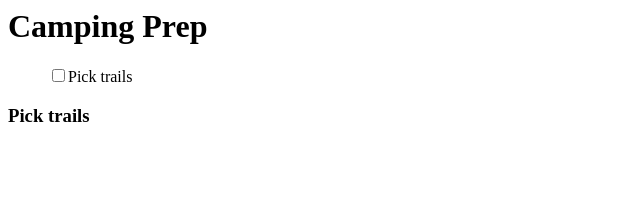
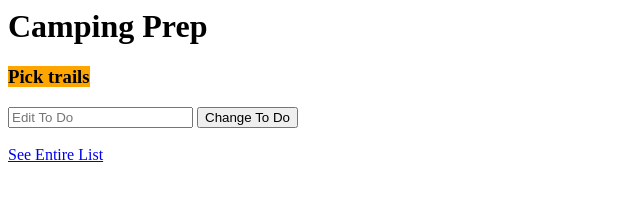
Before and after one commit to chrissyha/todo_app_front_end, a plain HTML site: page show.html in a window 1280 px wide. Shown: the whole page, without its empty margins (0-640 px from the left). Drawn offline with Linux system fonts and the light colour scheme.

Commit message:
Edit CSS styles to show text colors and hover

```diff
--- a/show.css
+++ b/show.css
@@ -1,4 +1,8 @@
-ul {
-    list-style-type: none;
+.textbackground span {
+    background-color: orange;
+}
 
+.textbackground span:hover{
+  background-color: yellow;
+  border-radius: 3px;
 }
--- a/show.html
+++ b/show.html
@@ -8,13 +8,15 @@
 
   <body>
       <h1>Camping Prep</h1>
-      <ul>
-          <li>
-              <input type="checkbox" name="camping" value="trail">Pick trails</input></li>
-          </li>
+      <h3 class="textbackground"><span>Pick trails</span></h3>
 
-      </ul>
-      <h3 class="no-padding-list">Pick trails</h3>
+      <input type="text" placeholder="Edit To Do">
+      <input type="Submit" value="Change To Do">
+
+      <br>
+      <br>
+
+      <a href="index.html">See Entire List</a>
 
 
 
```
Also changed, not shown: index.html (+5 -1 lines).
